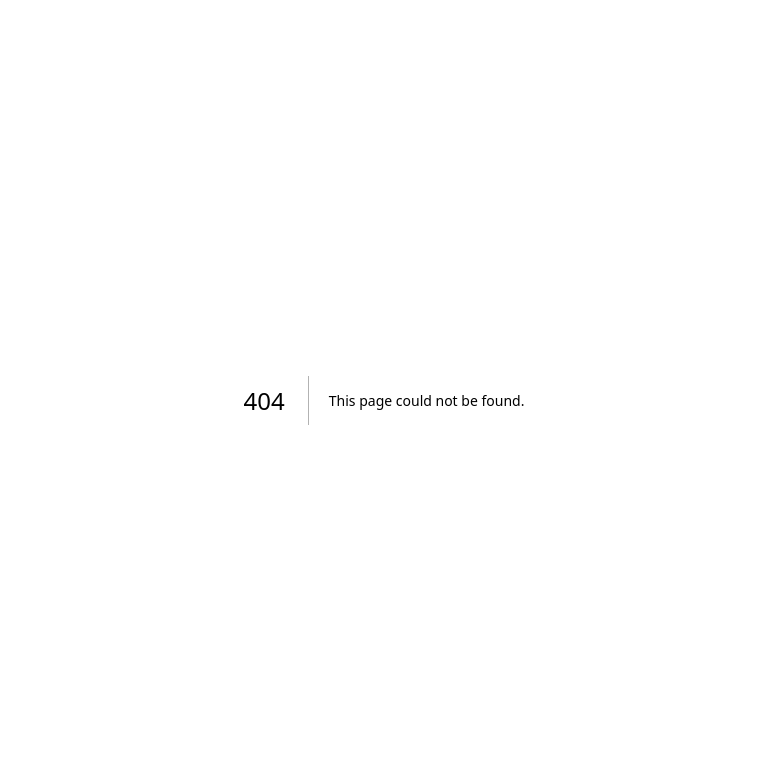
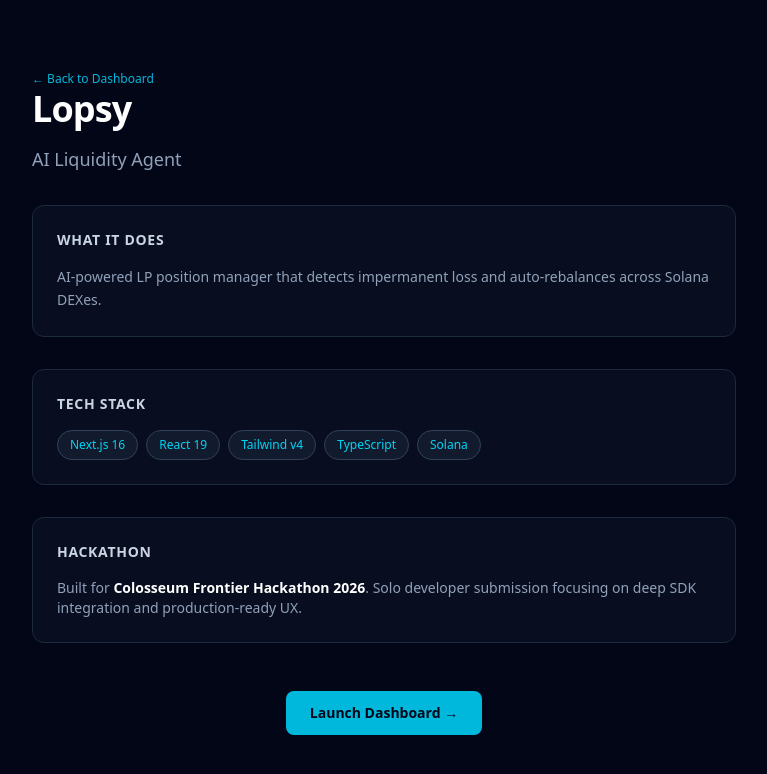
Before and after one commit to edycutjong/lopsy, a Next.js app: page /about in a window 1280 px wide. Before the commit this address had no page. Shown: the top 774 px of the page, without its empty margins (256-1023 px from the left). Built offline with nearby package versions, Linux system fonts and the light colour scheme.

Commit message:
feat: add components (StatusBar, Footer, TechStack), /about page, fix SDK imports

```diff
--- /dev/null
+++ b/src/app/about/page.tsx
@@ -0,0 +1,53 @@
+import Link from "next/link";
+
+export default function AboutPage() {
+  return (
+    <main className="min-h-screen flex flex-col items-center justify-center p-8 max-w-3xl mx-auto">
+      <div className="w-full space-y-8">
+        <Link href="/" className="text-xs font-mono text-cyan-500 hover:underline">
+          ← Back to Dashboard
+        </Link>
+
+        <div className="space-y-4">
+          <h1 className="text-4xl font-bold text-white tracking-tight">Lopsy</h1>
+          <p className="text-lg text-slate-400">AI Liquidity Agent</p>
+        </div>
+
+        <div className="bg-slate-900/50 border border-slate-800 rounded-xl p-6 space-y-4">
+          <h2 className="text-sm font-bold text-slate-300 tracking-wider">WHAT IT DOES</h2>
+          <p className="text-sm text-slate-400 leading-relaxed">
+            AI-powered LP position manager that detects impermanent loss and auto-rebalances across Solana DEXes.
+          </p>
+        </div>
+
+        <div className="bg-slate-900/50 border border-slate-800 rounded-xl p-6 space-y-4">
+          <h2 className="text-sm font-bold text-slate-300 tracking-wider">TECH STACK</h2>
+          <div className="flex flex-wrap gap-2">
+            {["Next.js 16", "React 19", "Tailwind v4", "TypeScript", "Solana"].map((t) => (
+              <span key={t} className="text-xs font-mono px-3 py-1.5 rounded-full border border-slate-700 bg-slate-800/50 text-cyan-400">
+                {t}
+              </span>
+            ))}
+          </div>
+        </div>
+
+        <div className="bg-slate-900/50 border border-slate-800 rounded-xl p-6 space-y-4">
+          <h2 className="text-sm font-bold text-slate-300 tracking-wider">HACKATHON</h2>
+          <p className="text-sm text-slate-400">
+            Built for <span className="text-white font-semibold">Colosseum Frontier Hackathon 2026</span>.
+            Solo developer submission focusing on deep SDK integration and production-ready UX.
+          </p>
+        </div>
+
+        <div className="text-center pt-4">
+          <Link
+            href="/"
+            className="inline-flex items-center gap-2 bg-cyan-500 hover:bg-cyan-400 text-slate-950 font-bold px-6 py-3 rounded-lg transition-colors text-sm"
+          >
+            Launch Dashboard →
+          </Link>
+        </div>
+      </div>
+    </main>
+  );
+}
--- a/src/app/page.tsx
+++ b/src/app/page.tsx
@@ -1,4 +1,7 @@
 "use client";
+
+import { StatusBar } from "@/components/StatusBar";
+import { Footer } from "@/components/Footer";
 
 import { useState } from "react";
 import { lopsyService } from "@/lib/lpagent";
@@ -50,6 +53,8 @@ export default function LopsyDashboard() {
   };
 
   return (
+    <>
+      <StatusBar />
     <div className="min-h-screen p-8 max-w-6xl mx-auto space-y-8">
       <header className="flex justify-between items-center pb-6 border-b border-brand-border">
         <div>
@@ -179,5 +184,7 @@ export default function LopsyDashboard() {
         </section>
       </main>
     </div>
+      <Footer />
+    </>
   );
 }
--- /dev/null
+++ b/src/components/Footer.tsx
@@ -0,0 +1,9 @@
+export function Footer() {
+  return (
+    <footer className="border-t border-slate-800 mt-auto pt-6 pb-4 text-center">
+      <p className="text-xs text-slate-600 font-mono">
+        Lopsy — AI Liquidity Agent • Built for Colosseum Frontier Hackathon 2026
+      </p>
+    </footer>
+  );
+}
--- /dev/null
+++ b/src/components/StatusBar.tsx
@@ -0,0 +1,21 @@
+"use client";
+
+export function StatusBar() {
+  return (
+    <div className="flex items-center justify-between bg-slate-900/80 border border-slate-800 rounded-lg px-4 py-2 text-xs font-mono">
+      <div className="flex items-center gap-4">
+        <div className="flex items-center gap-2">
+          <span className="w-2 h-2 rounded-full bg-emerald-500 animate-pulse" />
+          <span className="text-slate-400">SYSTEM ONLINE</span>
+        </div>
+        <span className="text-slate-600">|</span>
+        <span className="text-slate-500">v1.0.0</span>
+      </div>
+      <div className="flex items-center gap-4">
+        <span className="text-slate-500">LATENCY: <span className="text-cyan-400">12ms</span></span>
+        <span className="text-slate-600">|</span>
+        <span className="text-slate-500">UPTIME: <span className="text-emerald-400">99.9%</span></span>
+      </div>
+    </div>
+  );
+}
--- /dev/null
+++ b/src/components/TechStack.tsx
@@ -0,0 +1,21 @@
+export function TechStack() {
+  const stack = [
+    { name: "Next.js 16", color: "text-white" },
+    { name: "React 19", color: "text-cyan-400" },
+    { name: "Tailwind v4", color: "text-sky-400" },
+    { name: "Solana", color: "text-purple-400" },
+  ];
+
+  return (
+    <div className="flex flex-wrap gap-2">
+      {stack.map((tech) => (
+        <span
+          key={tech.name}
+          className={`text-xs font-mono px-2.5 py-1 rounded-full border border-slate-800 bg-slate-900/50 ${tech.color}`}
+        >
+          {tech.name}
+        </span>
+      ))}
+    </div>
+  );
+}
```
